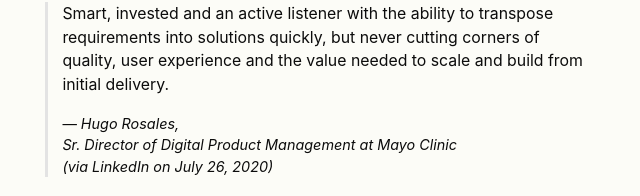
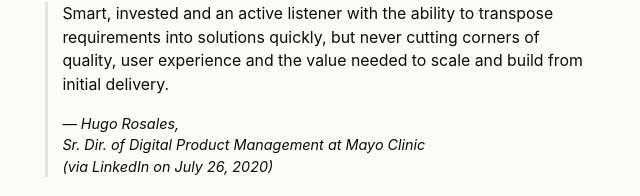
Before and after one commit to StefanHahn/stefanhahn.org, a plain HTML site: page index.html in a window 1280 px wide. Shown: the part 600-796 px from the top of the page, 315-955 px from the left. Drawn offline with Linux system fonts and the light colour scheme.

Commit message:
Add files via upload

```diff
--- a/index.html
+++ b/index.html
@@ -49,7 +49,7 @@
       <blockquote>
         <p>Smart, invested and an active listener with the ability to transpose requirements into solutions quickly, but never cutting corners of quality, user experience and the value needed to scale and build from initial delivery.</p>
         <footer>&mdash;
-          <cite>Hugo Rosales, <br>Sr. Director of Digital Product Management at Mayo Clinic <br>(via LinkedIn on July 26, 2020)</cite>
+          <cite>Hugo Rosales, <br>Sr. Dir. of Digital Product Management at Mayo Clinic <br>(via LinkedIn on July 26, 2020)</cite>
         </footer>
       </blockquote>
 
```
